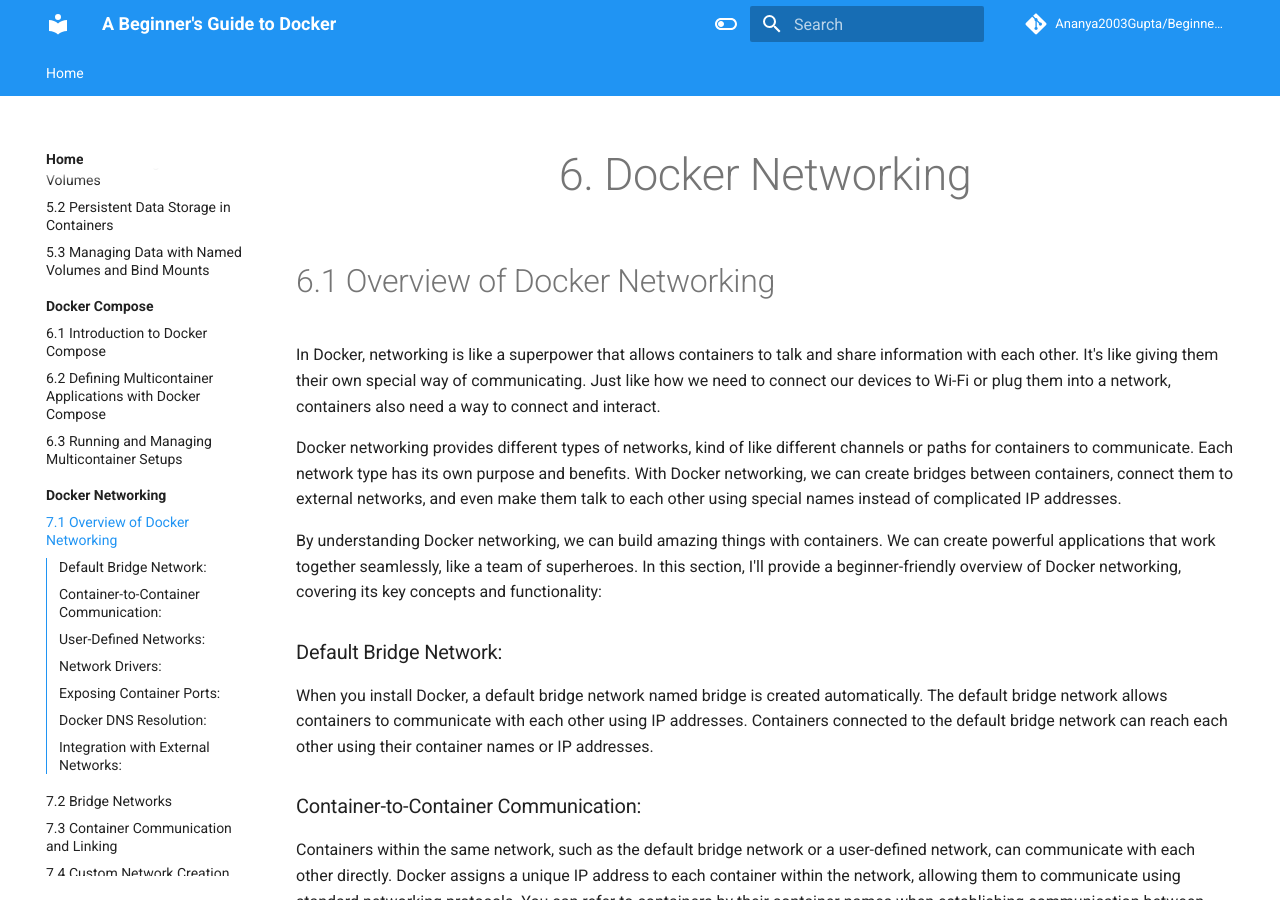
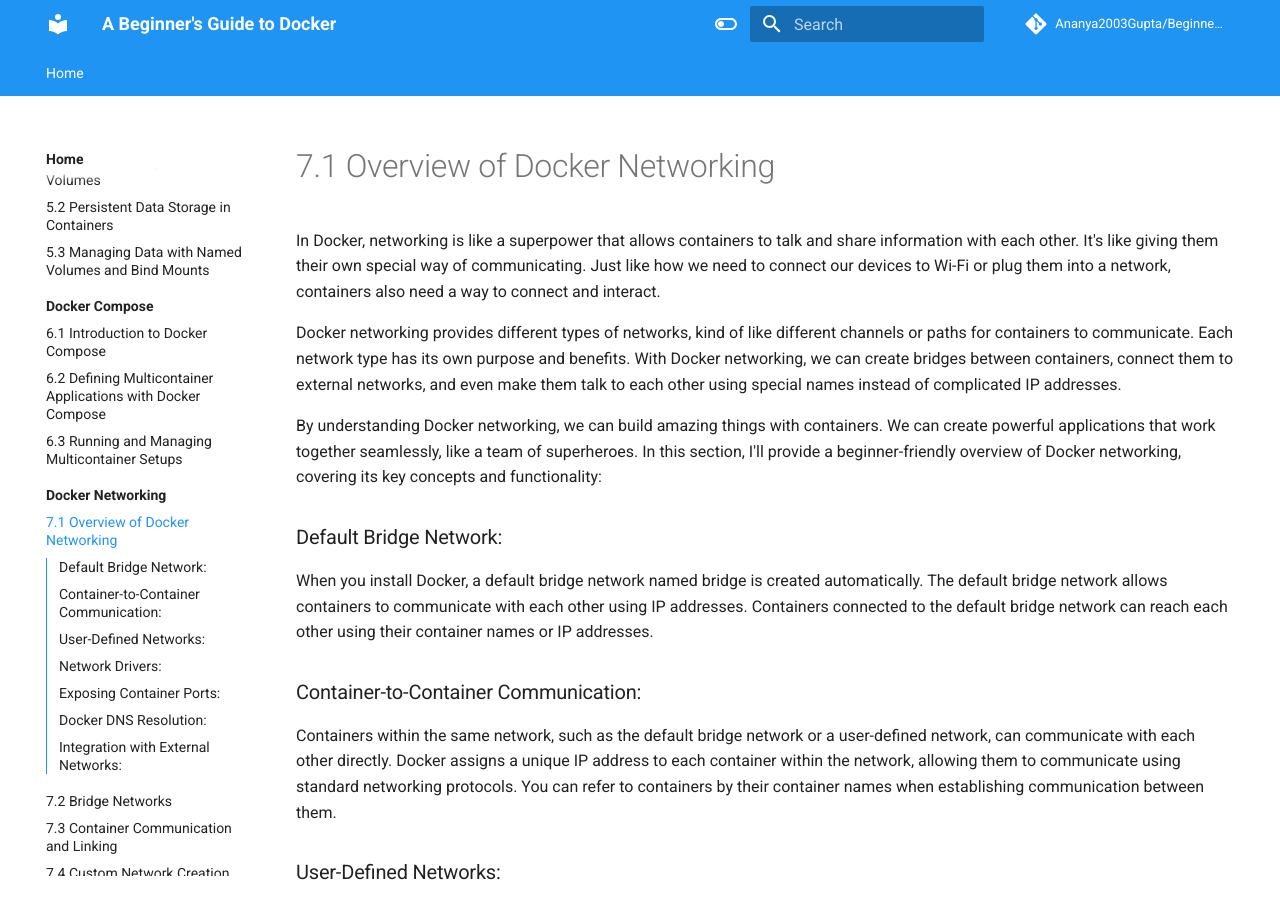
Before and after one commit to Ananya2003Gupta/Beginners-Guide-to-Docker, an MkDocs documentation site: the page built from docs/DockerNetworking/OverviewofDockerNetworking.md, in a window 1280 px wide and 900 px high. Built offline with MkDocs 1.6.1 and Material for MkDocs 9.7.7, drawn with Linux system fonts in a browser that asks for light colours; comment, search, counter and statistics services are not loaded.

Commit message:
Added comments in the guide

```diff
--- a/docs/DockerNetworking/OverviewofDockerNetworking.md
+++ b/docs/DockerNetworking/OverviewofDockerNetworking.md
@@ -1,5 +1,4 @@
-<h1 style=font-size:45px align='center'>6. Docker Networking</h1>
-<h1>6.1 Overview of Docker Networking</h1>
+[//]: # (Overview of Docker Networking)
 
 In Docker, networking is like a superpower that allows containers to talk and share information with each other. It's like giving them their own special way of communicating. Just like how we need to connect our devices to Wi-Fi or plug them into a network, containers also need a way to connect and interact.
 
```
Also changed, not shown: docs/DockerContainers/UnderstandingDockerContainers.md (+1 -2 lines), docs/Introduction/AdvantagesOfUsingDocker.md (+0 -1 lines), docs/Introduction/DockerArchitecture.md (+0 -1 lines), docs/Introduction/RunningABloggingPlatform.md (+0 -1 lines).
